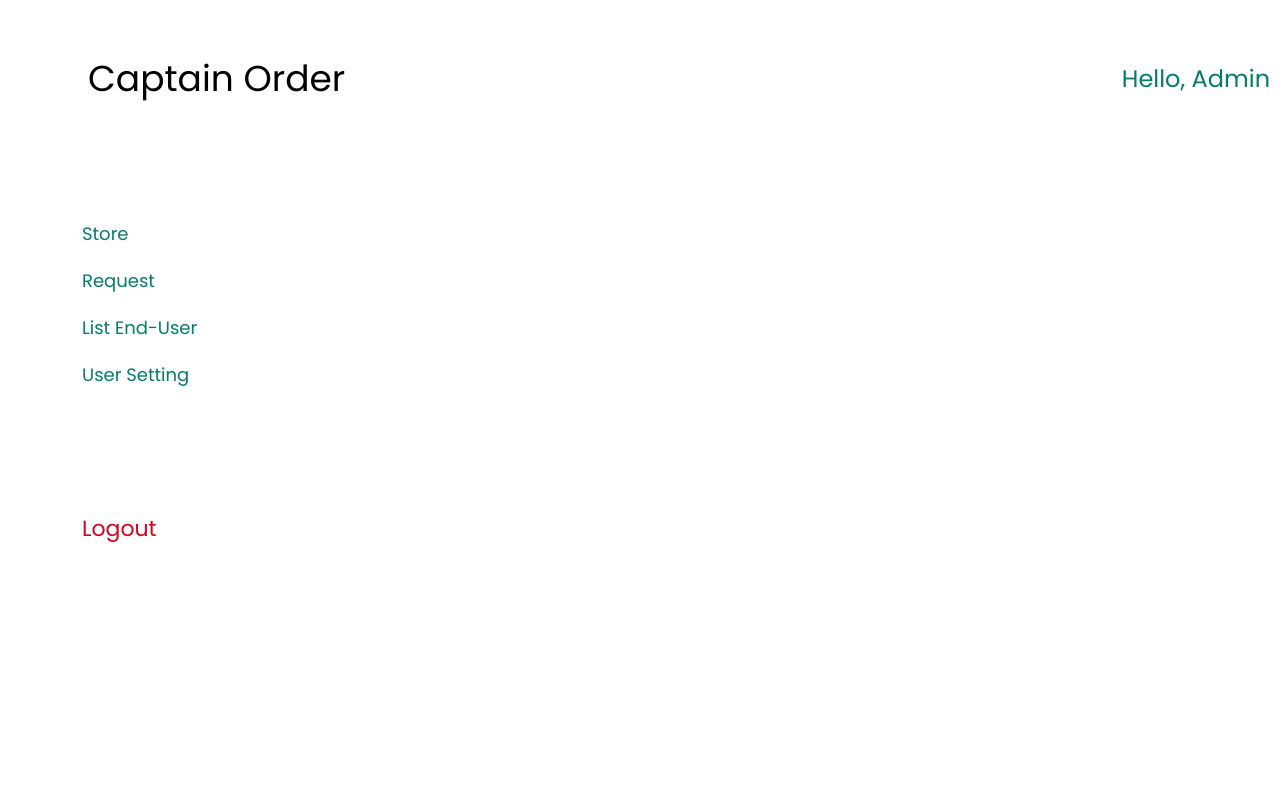
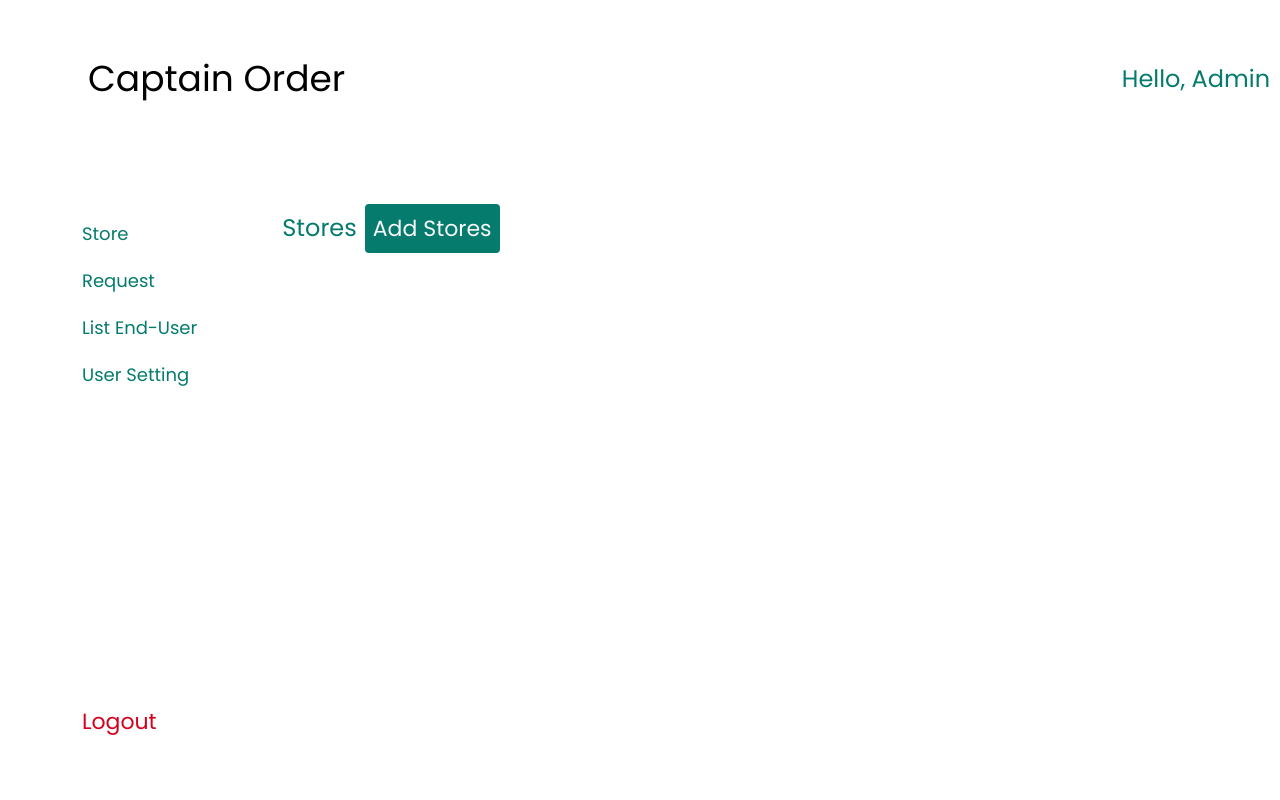
Before and after one commit to rizkybaca/co-proyek, a PHP site: page /index1.php in a window 1280 px wide. Run offline with PHP 8.4, Linux system fonts and the light colour scheme.

Commit message:
update css layout

```diff
--- a/index1.php
+++ b/index1.php
@@ -47,7 +47,15 @@
 			</div>
 		</div>
 		<div class="content">
-
+			<div class="head">
+				<div class="tittle">
+					<p>Stores</p>
+				</div>
+				<div class="button">
+					<a href="#">Add Stores</a>
+				</div>
+			</div>
+			<div class="cont"></div>
 		</div>
 	</div>
 </body>
--- a/main.css
+++ b/main.css
@@ -91,14 +91,14 @@ color: #000000;
   flex-direction: row;
 /*  align-items: stretch;*/
   padding: 0px;
+  height: 100vh;
 }
 .container .aside{
   display: flex;
   flex-direction: column;
-/*  justify-content: space-between;*/
   align-items: stretch;
   padding: 0px;
-/*  height: 100vh;*/
+  justify-content: space-between;
 }
 .container .aside .navbar{
   display: flex;
@@ -176,3 +176,64 @@ color: #000000;
   color: #D4021D;
   text-decoration: none;
 }
+.container .content{
+  /* Auto Layout */
+  display: flex;
+  flex-direction: column;
+  justify-content: flex-start;
+  flex-grow: 0;
+  align-items: center;
+  padding: 0px 20px 0px 0px;
+}
+.container .content .head{
+  /* Auto Layout */
+
+  display: flex;
+  flex-direction: row;
+  justify-content: center;
+  align-items: center;
+  padding: 20px 0px 0px;
+}
+.container .content .head .tittle{
+  /* Auto Layout */
+
+  display: flex;
+  flex-direction: row;
+  justify-content: center;
+  align-items: center;
+  padding: 8px;
+}
+.container .content .head .tittle p{
+  font-family: Poppins;
+  font-style: normal;
+  font-weight: normal;
+  font-size: 24px;
+  line-height: 36px;
+  /* identical to box height */
+
+
+  color: #047B6D;
+}
+.container .content .head .button{
+  /* Auto Layout */
+
+  display: flex;
+  flex-direction: row;
+  justify-content: center;
+  align-items: center;
+  padding: 8px;
+  background: #047B6D;
+  border-radius: 4px;
+}
+.container .content .head .button a{
+  font-family: Poppins;
+  font-style: normal;
+  font-weight: normal;
+  font-size: 22px;
+  line-height: 33px;
+  /* identical to box height */
+
+
+  color: #FAF9F9;
+  text-decoration: none;
+}
```
